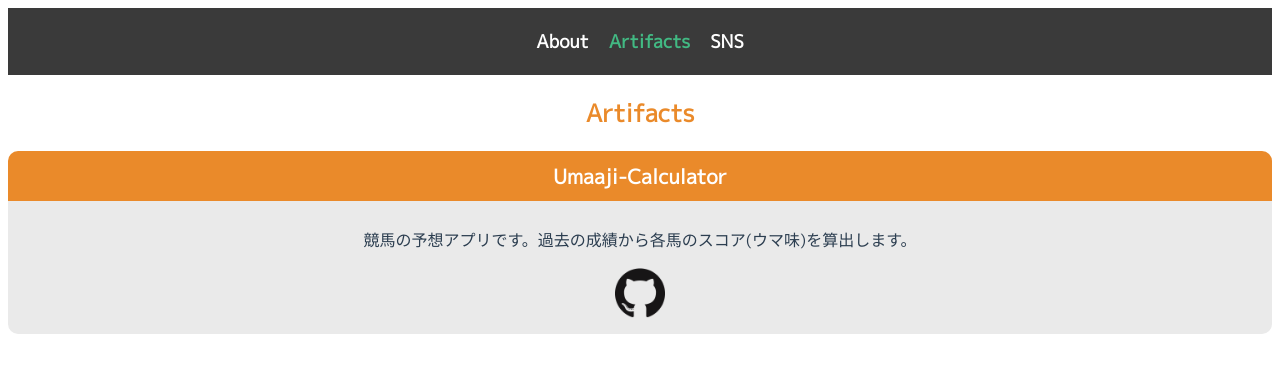
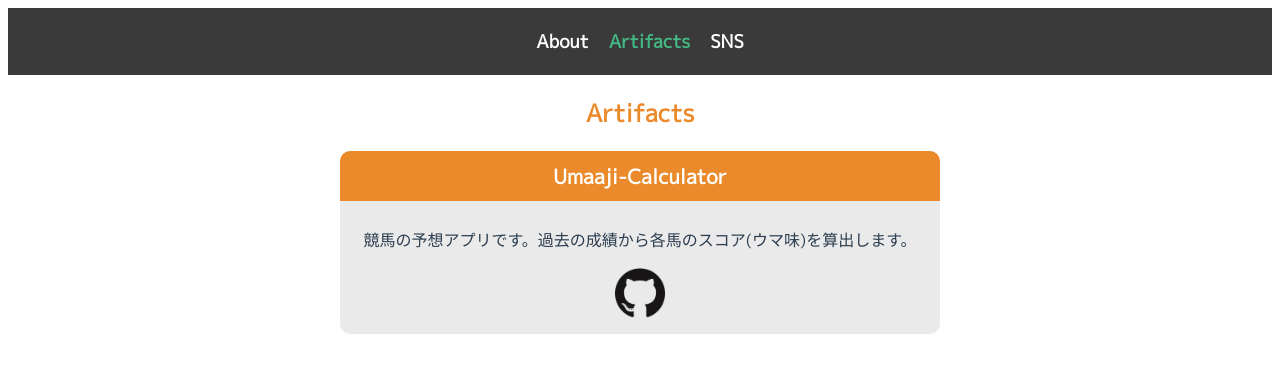
Before and after one commit to tocomi/my-portfolio, a Vue app: page /artifacts in a window 1280 px wide. Shown: the top 372 px of the page. Built offline with nearby package versions, Linux system fonts and the light colour scheme.

Commit message:
tweek style

```diff
--- a/src/components/Artifact.vue
+++ b/src/components/Artifact.vue
@@ -25,6 +25,8 @@
 
 <style lang="scss" scoped>
 .artifact {
+  margin: auto;
+  max-width: 600px;
   border-radius: 5px;
   .header {
     position: relative;
--- a/src/views/About.vue
+++ b/src/views/About.vue
@@ -4,7 +4,8 @@
     img#icon(alt="Vue logo" src="../assets/2896.jpg")
     div#introduction
       h3#name @tocomi
-      p 24歳、学生です。
+      div#text
+        p 24歳、学生です。
 </template>
 
 <script lang="ts">
```
